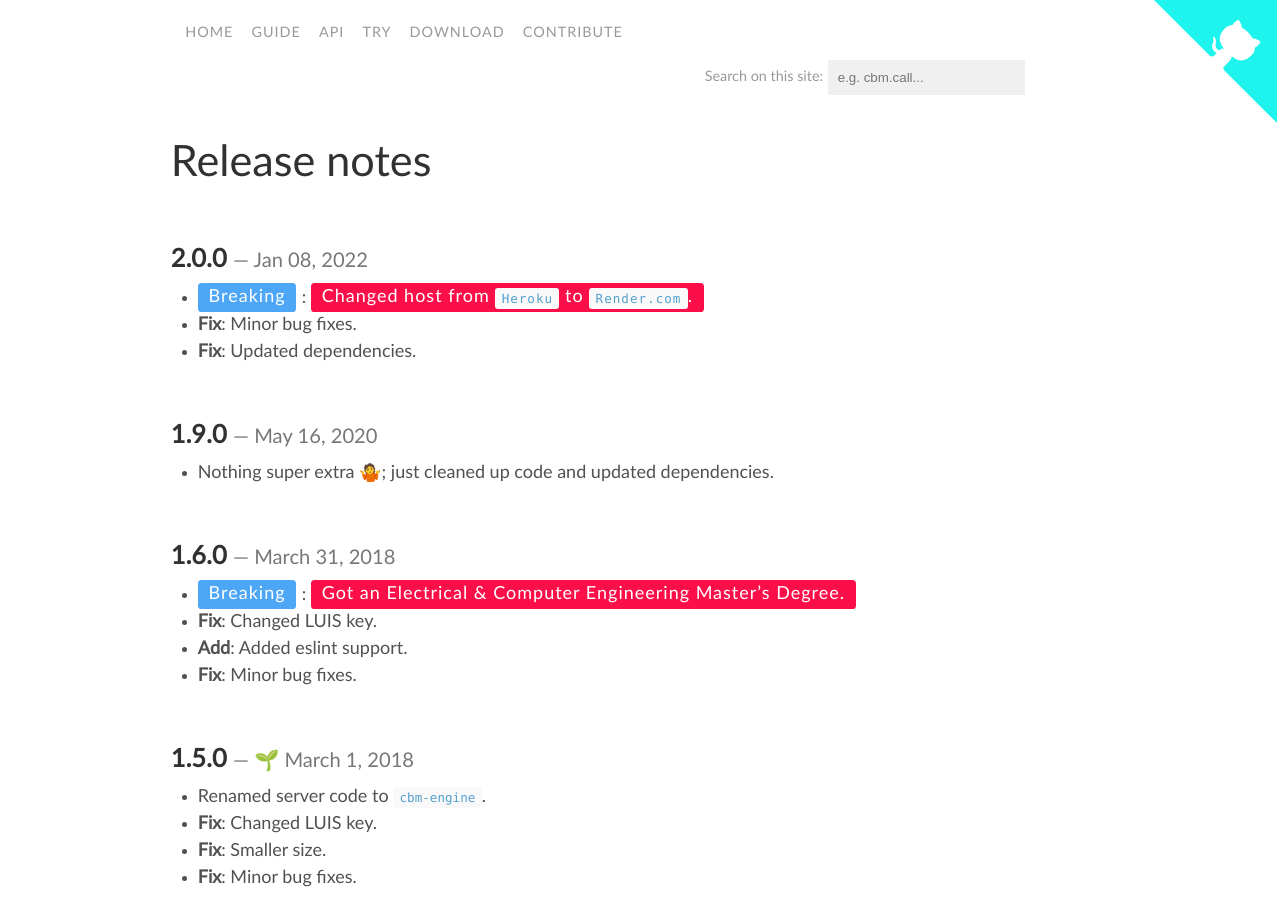
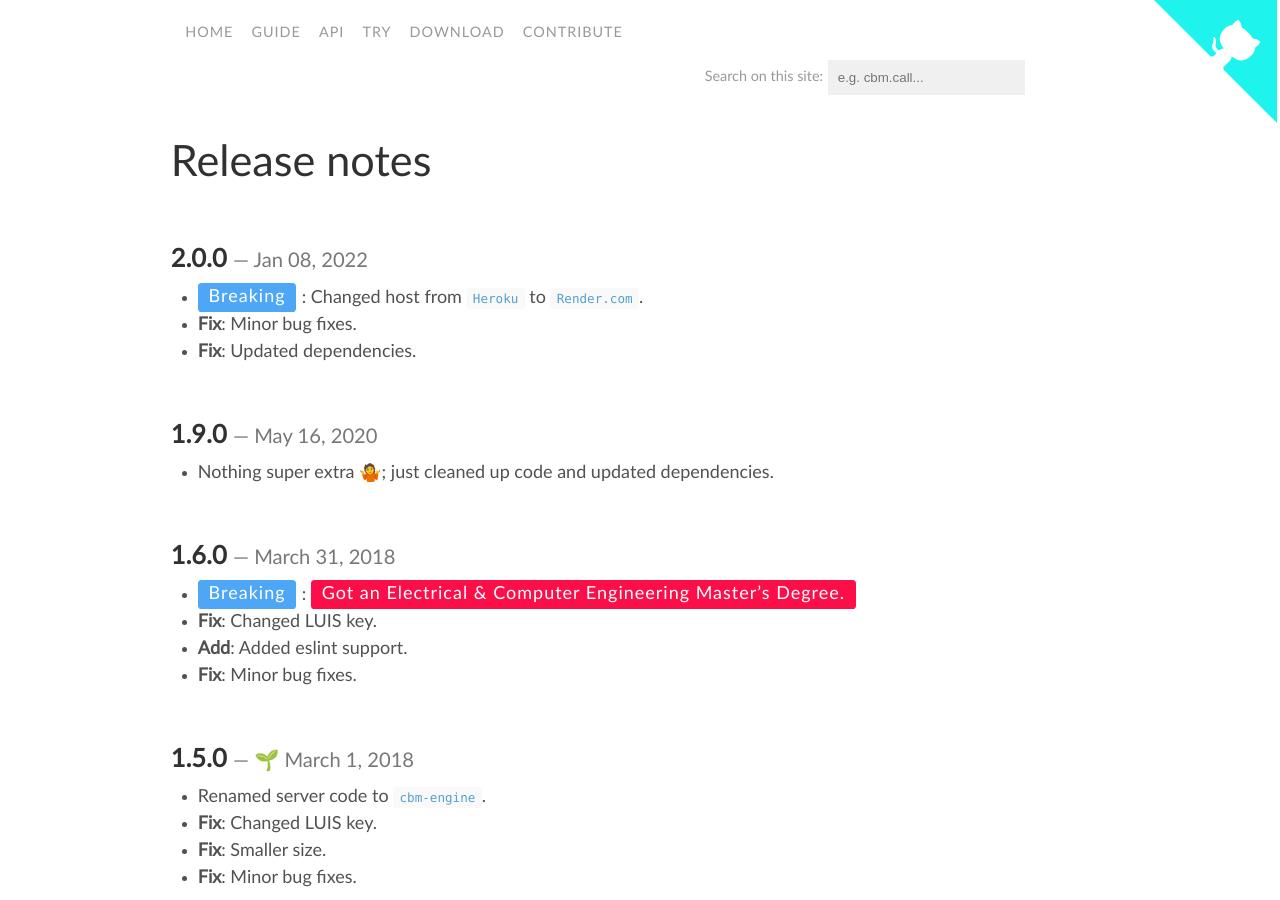
Before and after one commit to cbmjs/cbm-website, a Jekyll site: the page built from release-notes.md, in a window 1280 px wide and 900 px high. Built offline with Jekyll 4.4.1, drawn with Linux system fonts in a browser that asks for light colours; nearby versions of some CDN libraries; comment, search, counter and statistics services are not loaded.

Commit message:
change styling a bit

```diff
--- a/release-notes.md
+++ b/release-notes.md
@@ -8,7 +8,7 @@ id: release-notes
 
 ## 2.0.0 *Jan 08, 2022*
 
-- <span class="tag">Breaking</span>: <span class="tag red">Changed host from `Heroku` to `Render.com`.</span>
+- <span class="tag">Breaking</span>: Changed host from `Heroku` to `Render.com`.
 - __Fix__: Minor bug fixes.
 - __Fix__: Updated dependencies.
 
```
